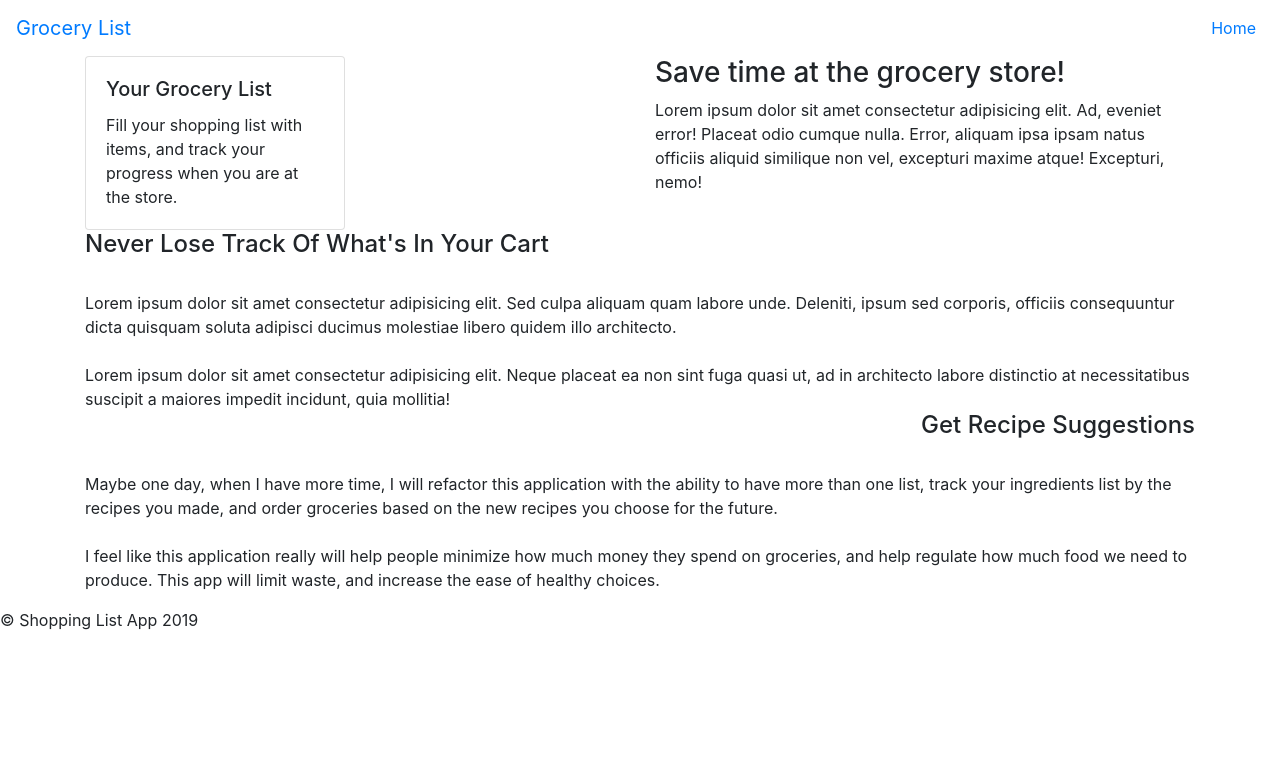
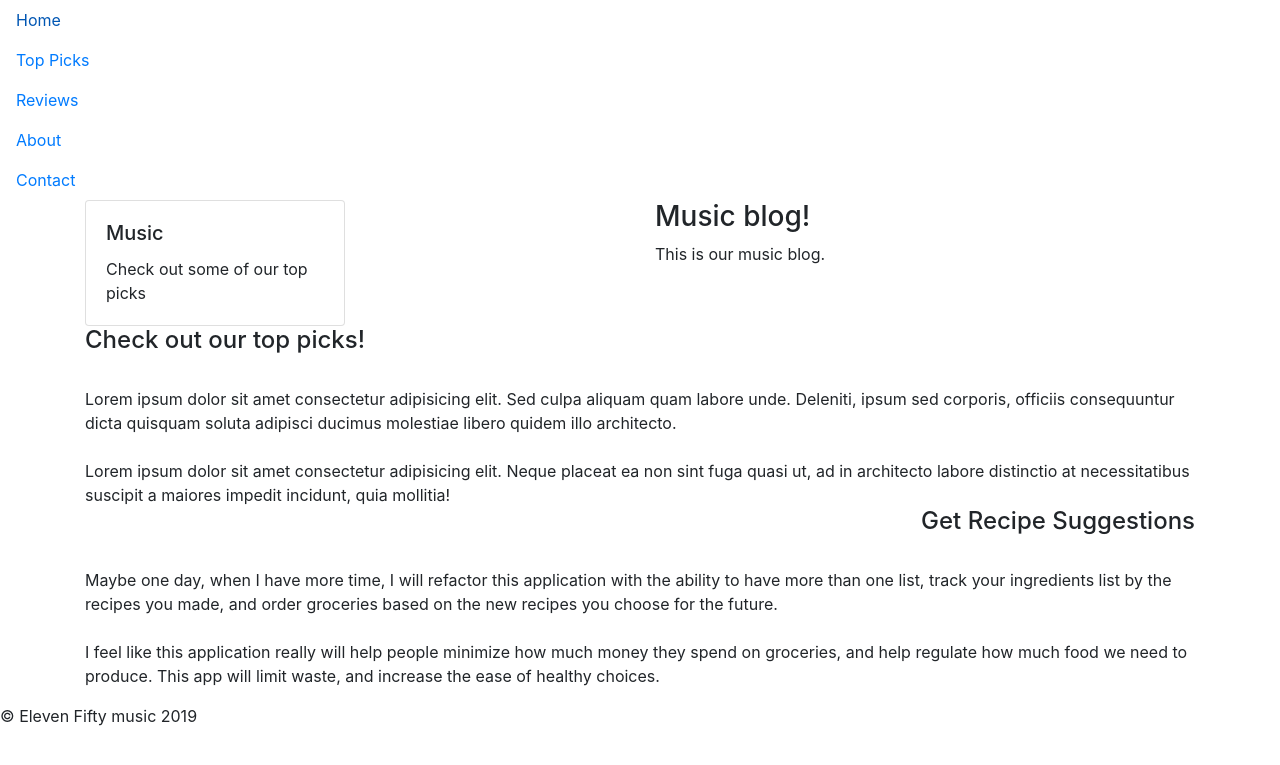
Before and after one commit to hilljtm/blue_badge_project, a Django app: page / in a window 1280 px wide. Shown: the top 765 px of the page. Run offline with Django 3.2, Linux system fonts and the light colour scheme; some libraries are stand-ins or nearby versions.

Commit message:
added nav bar, w/o links

```diff
--- a/music/main/templates/base.html
+++ b/music/main/templates/base.html
@@ -6,7 +6,7 @@
     <meta charset="UTF-8">
     <meta name="viewport" content="width=device-width, initial-scale=1.0">
     <meta http-equiv="X-UA-Compatible" content="ie=edge">
-    <title>Grocery List</title>
+    <title>Music</title>
     <link rel="stylesheet" href="https://stackpath.bootstrapcdn.com/bootstrap/4.3.1/css/bootstrap.min.css" integrity="sha384-ggOyR0iXCbMQv3Xipma34MD+dH/1fQ784/j6cY/iJTQUOhcWr7x9JvoRxT2MZw1T"
     crossorigin="anonymous">
     <link rel="stylesheet" href="{% static 'pages/style.css' %}">
--- a/music/main/templates/pages/home.html
+++ b/music/main/templates/pages/home.html
@@ -7,19 +7,17 @@
             <div id="home_card" class="card" style="width:260px;">
                 <div id="home_img" class="card-img-top"></div>
                 <div class="card-body">
-                    <h5 class="card-title">Your Grocery List</h5>
-                    <p class="card-text">Fill your shopping list with items, and track your progress when you are at
-                    the store.</p>
+                    <h5 class="card-title"> Music</h5>
+                    <p class="card-text">Check out some of our top picks
+                    </p>
                 </div>
             </div>
         </div>
         <div id="home_content" class="col-sm-12 col-md-6">
             <div id="home_inner">
-                <h3>Save time at the grocery store!</h3>
+                <h3>Music blog!</h3>
                 <p>
-                    Lorem ipsum dolor sit amet consectetur adipisicing elit. Ad, eveniet error! Placeat odio cumque
-                    nulla. Error, aliquam ipsa ipsam natus officiis aliquid similique non vel, excepturi maxime atque!
-                    Excepturi, nemo!
+                    This is our music blog.
                 </p>
             </div>
         </div>
@@ -27,7 +25,7 @@
 </div>
 <div class="home_lose_track">
     <div class="container">
-        <h4>Never Lose Track Of What's In Your Cart</h4>
+        <h4>Check out our top picks!</h4>
         <br>
         <p style="margin:0;">
             Lorem ipsum dolor sit amet consectetur adipisicing elit. Sed culpa aliquam quam labore unde. Deleniti,
--- a/music/main/templates/partials/_footer.html
+++ b/music/main/templates/partials/_footer.html
@@ -1,6 +1,6 @@
 <!-- footer -->
 <div id="my_footer">
     <p>
-        &copy Shopping List App 2019
+        &copy Eleven Fifty music 2019
     </p>
 </div>
--- a/music/main/templates/partials/_navbar.html
+++ b/music/main/templates/partials/_navbar.html
@@ -1,13 +1,9 @@
-<div class="my_navbar navbar navbar-expand-md">
-    <a href="{% url 'homePage' %}" class="navbar-brand my_brand">Grocery List</a>
-    <button class="navbar-toggler" type="button" data-toggle="collapse"
-    data-target="#navbarContent" aria-controls="navbarContent"
-    aria-expanded="false" aria-label="Toggle Navigation">
-        <span class="navbar-toggler-icon"></span>
-    </button>
-    <div class="collapse navbar-collapse" id="navbarContent">
-        <div class="navbar-nav ml-auto">
-            <a href="{% url 'homePage' %}" class="nav-item nav-link my_links">Home</a>
-        </div>
-    </div>
-</div>
+
+<link rel="stylesheet" href="https://stackpath.bootstrapcdn.com/bootstrap/4.3.1/css/bootstrap.min.css" integrity="sha384-ggOyR0iXCbMQv3Xipma34MD+dH/1fQ784/j6cY/iJTQUOhcWr7x9JvoRxT2MZw1T" crossorigin="anonymous">
+<nav class="nav flex-column">
+  <a class="nav-link active" href="#">Home</a>
+  <a class="nav-link" href="#">Top Picks</a>
+  <a class="nav-link" href="#">Reviews</a>
+  <a class="nav-link" href="#">About</a>
+  <a class="nav-link" href="#">Contact</a>
+</nav>
```
